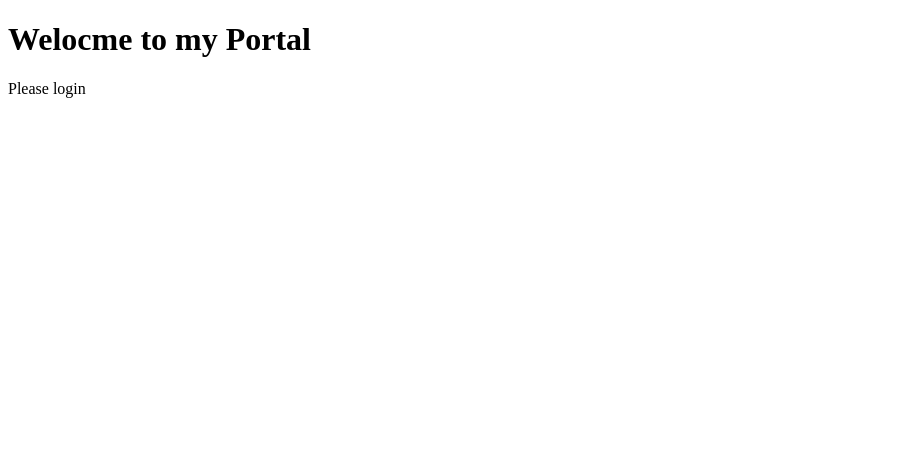
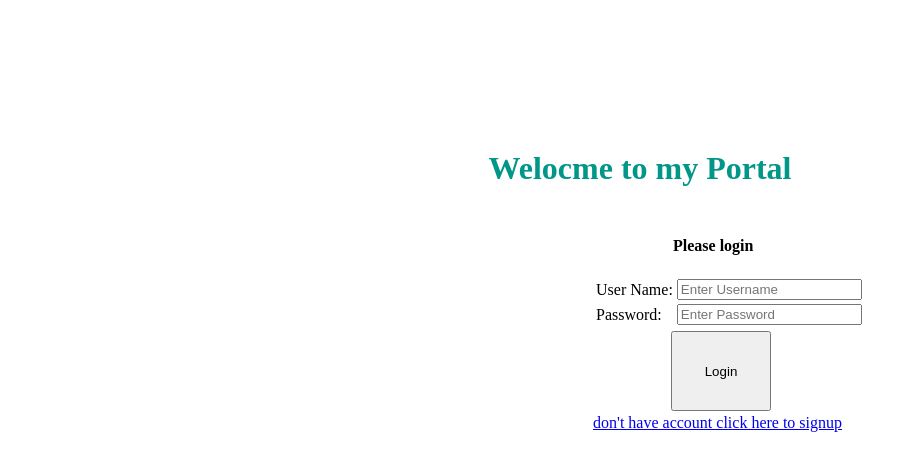
Before and after one commit to rajkumar15971/portal, a plain HTML site: page index.html in a window 1280 px wide. Shown: the whole page, without its empty margins (0-917 px from the left). Drawn offline with Linux system fonts and the light colour scheme.

Commit message:
add style.css

```diff
--- a/index.html
+++ b/index.html
@@ -3,10 +3,29 @@
 <html>
 <head>
 	<title>Portal</title>
+<link rel="stylesheet" type="text/css" href="style.css">
 </head>
 
 <body>
-<h1>Welocme to my Portal</h1>
-<p>Please login</p>
+<h1 id="portal_h1">Welocme to my Portal</h1>
+<div class="login_div">
+<h4 style="margin-left: 80px;">Please login</h4>
+<table>
+	<tr>
+		<td>User Name:</td>
+		<td colspan="2"> <input type="text" name="username" class="login_field" placeholder="Enter Username" /></td>
+	</tr>
+	<tr>
+		<td>Password:</td>
+		<td colspan="2"><input type="password" class="login_field" name="user_password" placeholder="Enter Password" /></td>
+	</tr>
+	<tr></tr>
+	<tr rowspan="2">
+		<td colspan="3"><input type="button" id="login_button" name="login" value="Login"></td>
+	</tr>
+
+</table>
+<a href="https://www.google.com">don't have account click here to signup</a>
+</div>
 </body>
 </html>
--- /dev/null
+++ b/style.css
@@ -0,0 +1,20 @@
+.login_div{
+	margin-left: 585px;
+	margin-top: 50px;
+}
+.login_field{
+	length: 25 px;
+	height: 15 px;
+	font-style: calibri;
+}
+#login_button{
+	margin-left: 75px;
+	margin-right: 75px;
+	width: 100px;
+	height: 80px;
+}
+#portal_h1{
+	margin-top: 150px;
+	text-align: center;
+	color: rgb(0,150,136);
+}
```
